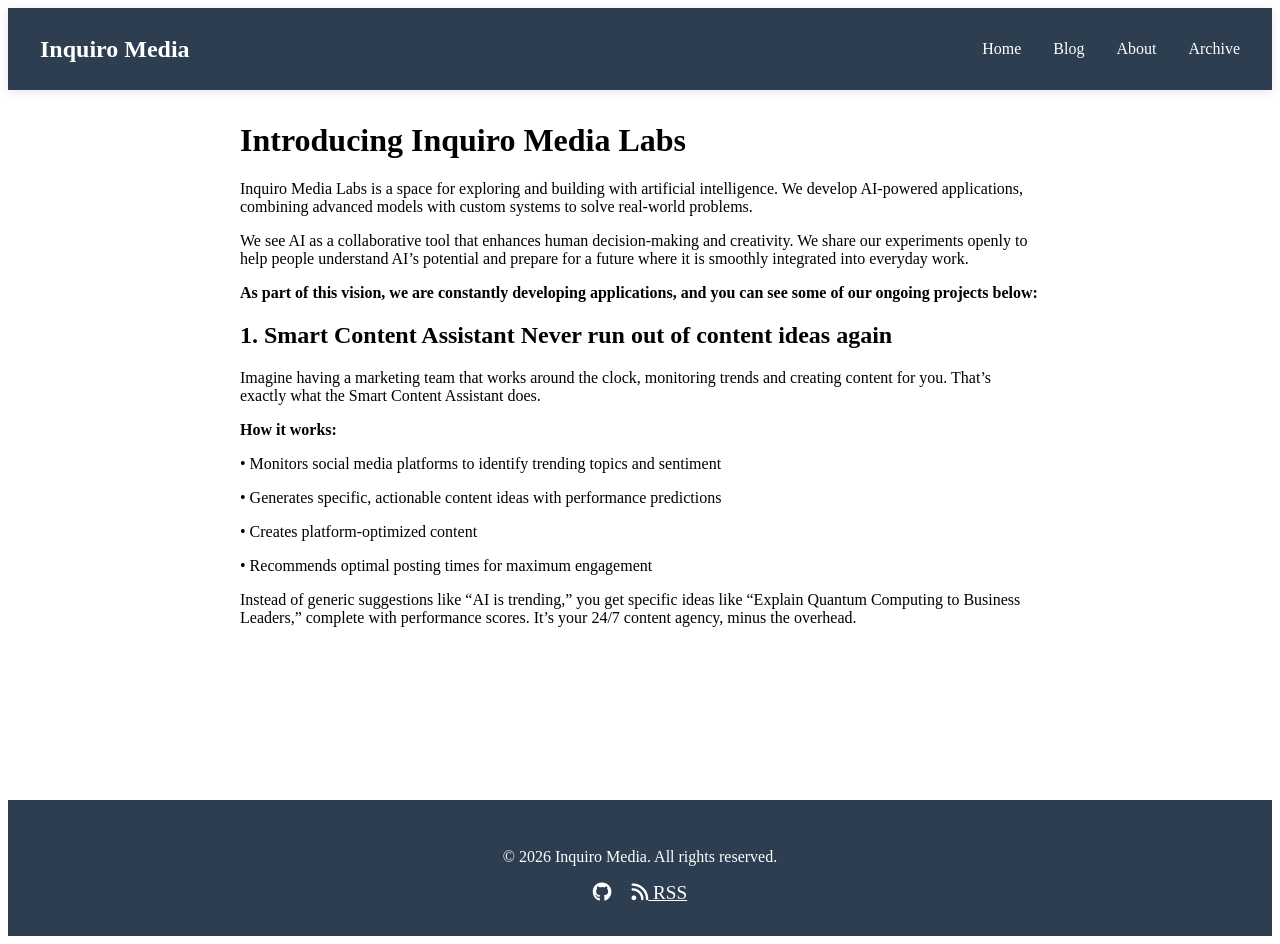
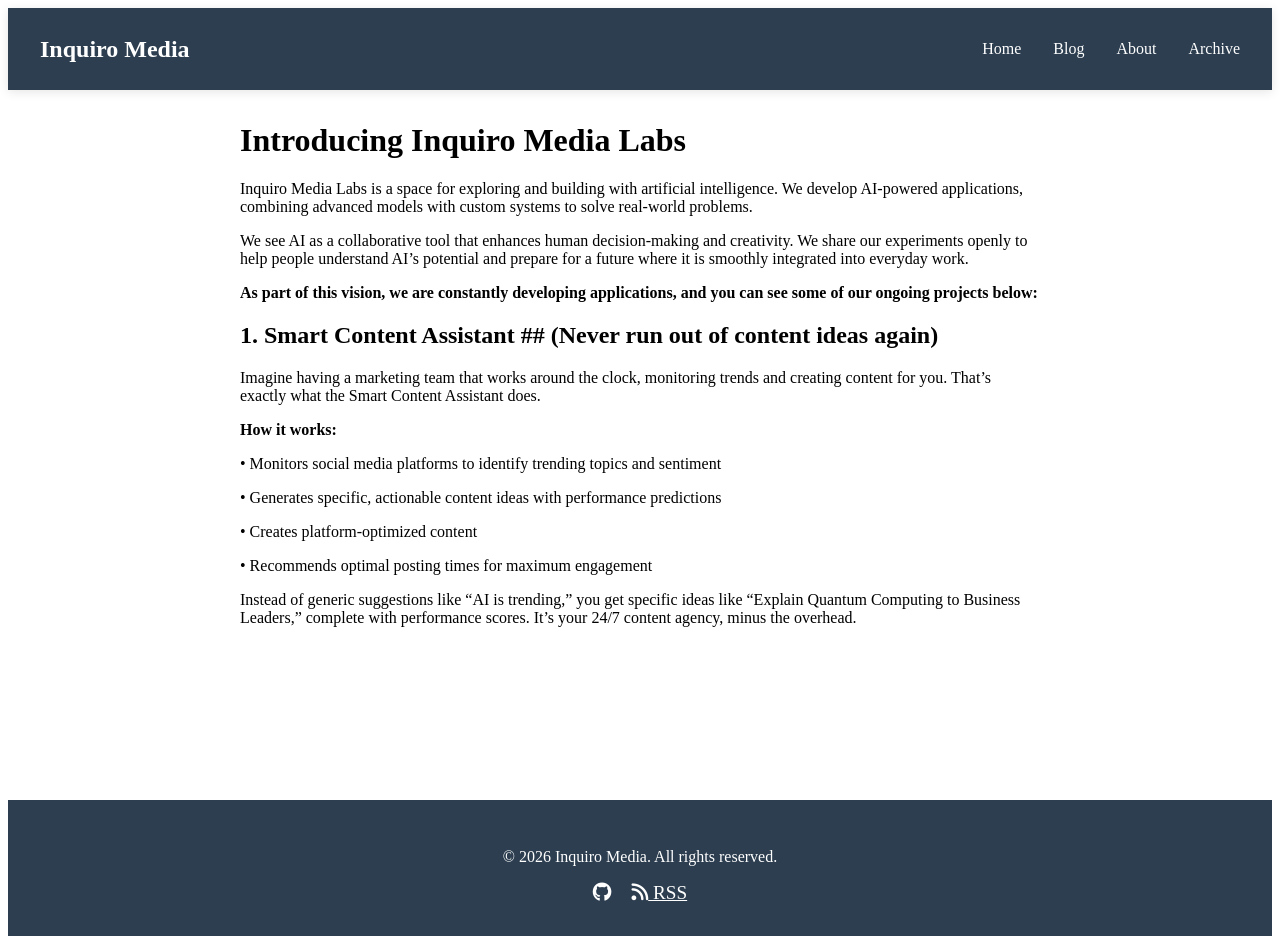
Before and after one commit to faisalmrasul/inquiro-media, a Jekyll site: the page built from _posts/2025-12-01-welcome-to-inquiro-media-labs.md, in a window 1280 px wide. Built offline with Jekyll 4.4.1, drawn with Linux system fonts in a browser that asks for light colours; our own code applies the rules of GitHub Pages for plain Markdown files.

```diff
--- a/_posts/2025-12-01-welcome-to-inquiro-media-labs.md
+++ b/_posts/2025-12-01-welcome-to-inquiro-media-labs.md
@@ -7,7 +7,7 @@ We see AI as a collaborative tool that enhances human decision-making and creati
 
 **As part of this vision, we are constantly developing applications, and you can see some of our ongoing projects below:**
 
-## 1. Smart Content Assistant Never run out of content ideas again ##
+## 1. Smart Content Assistant ## (Never run out of content ideas again)
 
 Imagine having a marketing team that works around the clock, monitoring trends and creating content for you. That's exactly what the Smart Content Assistant does.
 
```
